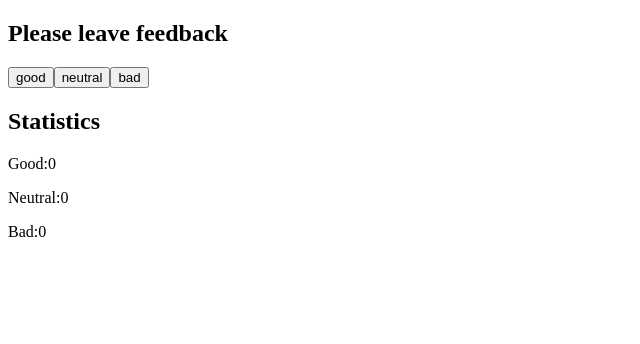
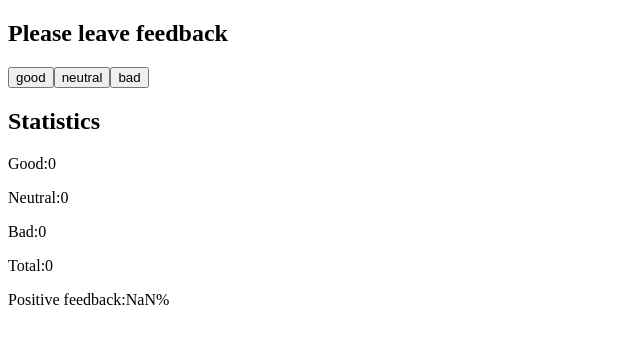
Before and after one commit to Liliia-Pedorych/goit-react-hw-02-feedback, a React (Create React App) app: page / in a window 1280 px wide. Shown: the top 344 px of the page, without its empty margins (0-640 px from the left). Built offline with nearby package versions, Linux system fonts and the light colour scheme.

Commit message:
виконує умови 1 і 2 задачі

```diff
--- a/src/Components/App.js
+++ b/src/Components/App.js
@@ -1,6 +1,6 @@
 import React, { Component } from 'react';
 import Container from './Container/Container';
-import Feedback from './Feedback/Feedback';
+import FeedbackOptions from './FeedbackOptions/FeedbackOptions';
 
 class App extends Component {
   state = {
@@ -9,18 +9,43 @@ class App extends Component {
     bad: 0,
   };
 
+  handleIncrement = option => {
+    this.setState(prevState => {
+      return {
+        [option]: prevState[option] + 1,
+      };
+    });
+    // console.log([option]);
+  };
+
   render() {
+    const countTotalFeedback =
+      this.state.good + this.state.neutral + this.state.bad;
+
+    const countPositiveFeedbackPercentage = (
+      (this.state.good / countTotalFeedback) *
+      100
+    ).toFixed(1);
+
+    // console.log(countTotalFeedback);
+
     return (
       <Container>
         <div>
           <h2>Please leave feedback</h2>
           {Object.keys(this.state).map(item => (
-            <Feedback key={item} status={item} />
+            <FeedbackOptions
+              key={item}
+              option={item}
+              onLeaveFeedback={this.handleIncrement}
+            />
           ))}
           <h2>Statistics</h2>
           <p>Good:{this.state.good}</p>
           <p>Neutral:{this.state.neutral}</p>
           <p>Bad:{this.state.bad}</p>
+          <p>Total:{countTotalFeedback}</p>
+          <p>Positive feedback:{countPositiveFeedbackPercentage}%</p>
         </div>
       </Container>
     );
--- a/src/Components/Feedback/Feedback.js
+++ /dev/null
@@ -1,8 +0,0 @@
-import React from 'react';
-// // import './Feedback.css';
-
-const Feedback = ({ status }) => {
-  return <button type="button">{status}</button>;
-};
-
-export default Feedback;
--- /dev/null
+++ b/src/Components/FeedbackOptions/FeedbackOptions.js
@@ -0,0 +1,12 @@
+import React from 'react';
+// // import './FeedbackOptions.css';
+
+const FeedbackOptions = ({ option, onLeaveFeedback }) => {
+  return (
+    <button type="button" onClick={() => onLeaveFeedback(option)}>
+      {option}
+    </button>
+  );
+};
+
+export default FeedbackOptions;
```
Also changed, not shown: src/Components/FeedbackOptions/FeedbackOptions.css (added).
